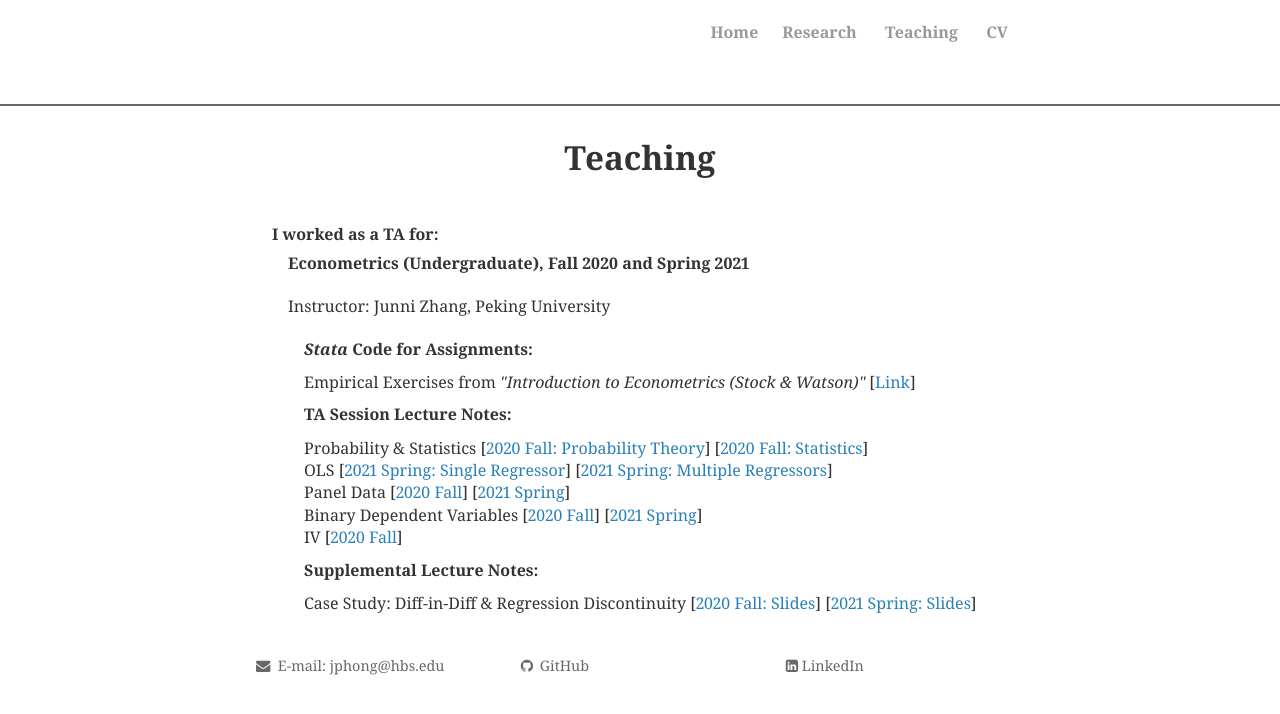
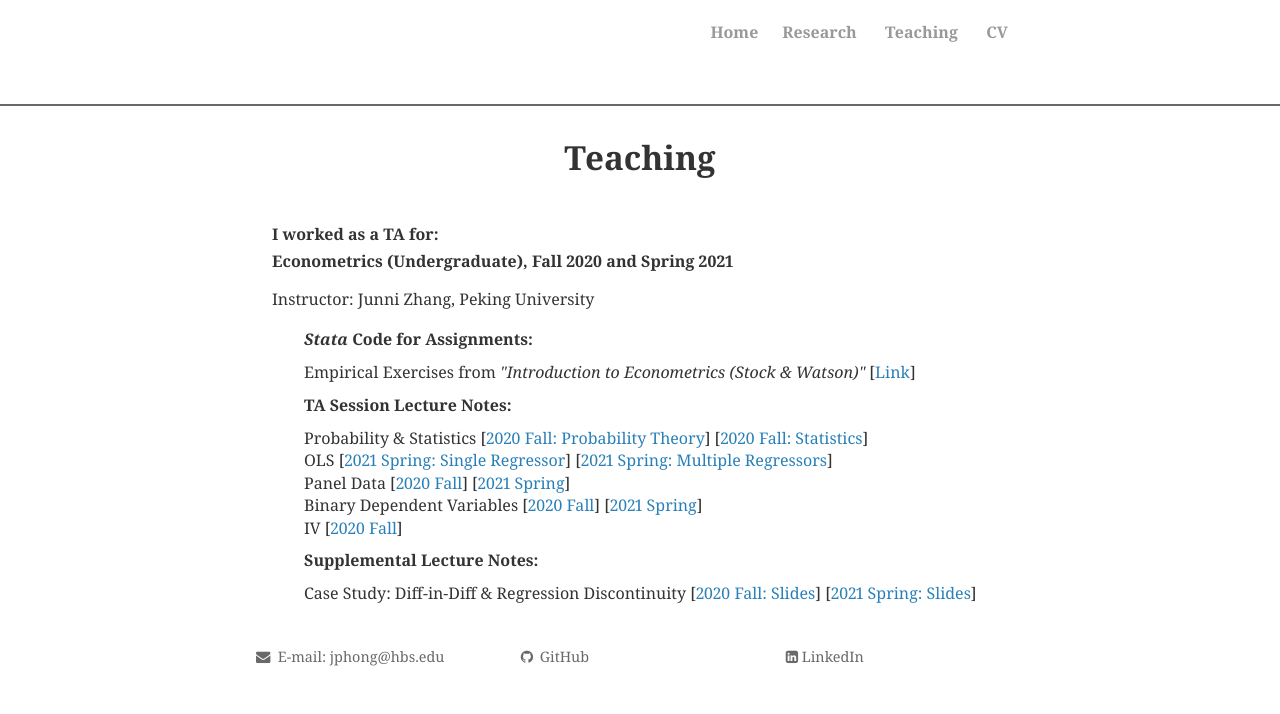
Before and after one commit to JingpengHong/JingpengHong.github.io, a Jekyll site: the page built from teaching.html, in a window 1280 px wide. Shown: the top 714 px of the page. Built offline with Jekyll 4.4.1, drawn with Linux system fonts in a browser that asks for light colours; nearby versions of some CDN libraries; comment, search, counter and statistics services are not loaded; a style sheet for code colours, icons or effects is not loaded.

Commit message:
Update teaching.html

```diff
--- a/teaching.html
+++ b/teaching.html
@@ -6,9 +6,9 @@ permalink: /teaching/
 
 <strong> I worked as a TA for: </strong>
 <br>
-<p style="text-align:justify;text-indent:1em"> <strong> Econometrics (Undergraduate), Fall 2020 and Spring 2021 </strong>
+<p style="line-height: 150%"> <strong> Econometrics (Undergraduate), Fall 2020 and Spring 2021 </strong>
 <br>
-<p style="text-align:justify;text-indent:1em">Instructor: Junni Zhang, Peking University
+<p style="line-height: 150%"> Instructor: Junni Zhang, Peking University
 <br>
 <p style="text-align:justify;text-indent:2em"><b><i>Stata</i> Code for Assignments: </b>
 <p style="text-align:justify;text-indent:2em;line-height: 50%">Empirical Exercises from <i>"Introduction to Econometrics (Stock & Watson)" </i> [<a href="https://github.com/JingpengHong/Econometrics_TA.git" >Link</a>]
```
